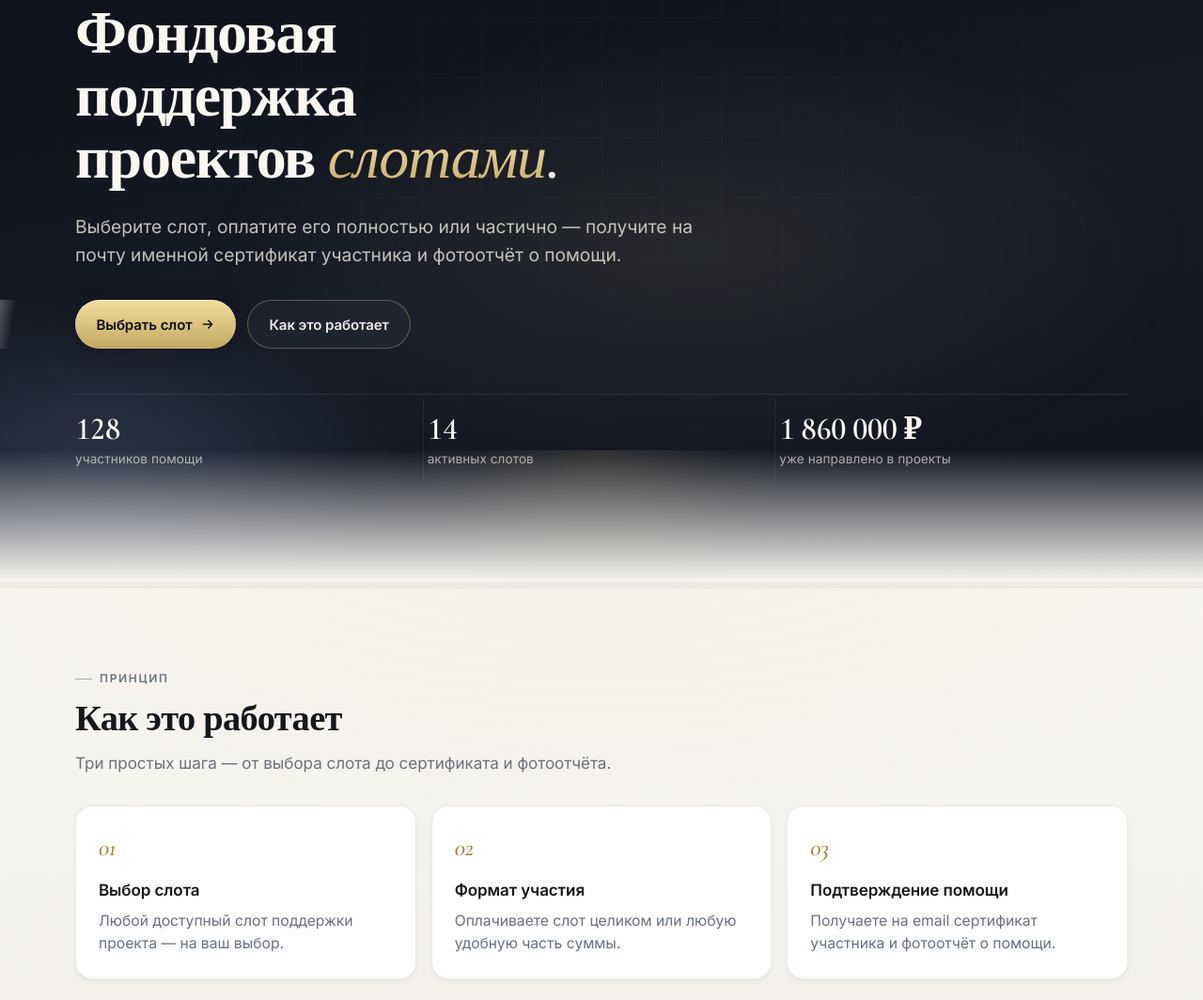
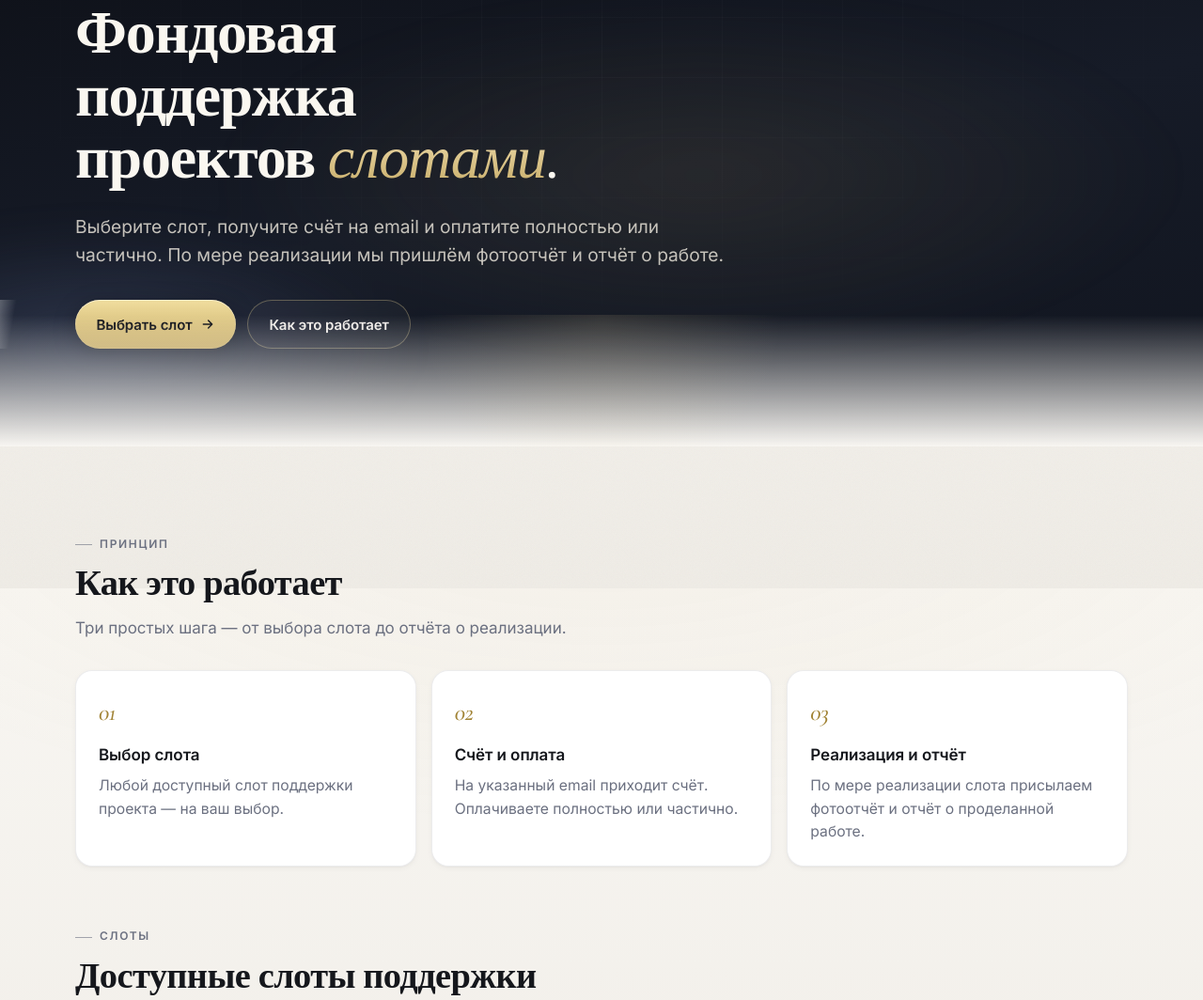
Before and after one commit to ivansolosin/charity-fund, a website: page public/index.html in a window 1280 px wide. Shown: the part 174-1238 px from the top of the page at 94% size. Drawn offline with nearby package versions, Linux system fonts and the light colour scheme.

Commit message:
copy: align landing with new flow (invoice → payment → realization report)
- Hero stats block (128 / 14 / 1.86M) removed — numbers were misleading
- Hero lead, "Как это работает" steps, meta description, email field
  label updated: no more "сертификат участника", flow now is
  invoice on email → partial/full payment → photo + realization report
- Frequency note: "улучшает качество жизни наших подопечных" →
  "улучшает работу Фонда и помогает проектам"
- Form success message rewritten to match the real flow:
  "Заявка отправлена координатору фонда. Вам будет выслан счёт
   на оплату на email …"
- Form no longer mutates slot.funded / slot.participant locally
  on submit — application is just an intent until invoice is paid
- "Участник: …" line under slot cards removed
- README copy synced

Made-with: Cursor

```diff
--- a/public/index.html
+++ b/public/index.html
@@ -4,7 +4,7 @@
     <meta charset="UTF-8" />
     <meta name="viewport" content="width=device-width, initial-scale=1.0" />
     <meta name="theme-color" content="#0f1219" />
-    <meta name="description" content="Прозрачная фондовая помощь проектам — выбор слота, оплата полностью или частично, именной сертификат и фотоотчёт." />
+    <meta name="description" content="Прозрачная фондовая помощь проектам — выбор слота, оплата по счёту, фотоотчёт и отчёт о реализации." />
     <title>Фонд — Прозрачная помощь проектам</title>
     <link rel="preconnect" href="https://fonts.googleapis.com" />
     <link rel="preconnect" href="https://fonts.gstatic.com" crossorigin />
@@ -27,7 +27,7 @@
           Фондовая поддержка проектов <em>слотами</em>.
         </h1>
         <p class="lead" data-reveal data-reveal-delay="120">
-          Выберите слот, оплатите его полностью или частично — получите на почту именной сертификат участника и фотоотчёт о помощи.
+          Выберите слот, получите счёт на email и оплатите полностью или частично. По мере реализации мы пришлём фотоотчёт и отчёт о работе.
         </p>
         <div class="hero-actions" data-reveal data-reveal-delay="180">
           <a href="#slots" class="cta" data-magnetic>
@@ -38,20 +38,6 @@
           </a>
           <a href="#how" class="cta cta-secondary">Как это работает</a>
         </div>
-        <dl class="hero-stats" data-reveal data-reveal-delay="240">
-          <div class="hero-stat">
-            <dt><span class="num tabular" data-counter="128">0</span></dt>
-            <dd>участников помощи</dd>
-          </div>
-          <div class="hero-stat">
-            <dt><span class="num tabular" data-counter="14">0</span></dt>
-            <dd>активных слотов</dd>
-          </div>
-          <div class="hero-stat">
-            <dt><span class="num tabular" data-counter="1860000" data-counter-suffix=" ₽">0 ₽</span></dt>
-            <dd>уже направлено в проекты</dd>
-          </div>
-        </dl>
       </div>
     </header>
 
@@ -60,7 +46,7 @@
         <p class="eyebrow" data-reveal>Принцип</p>
         <h2 data-reveal data-reveal-delay="60">Как это работает</h2>
         <p class="section-text" data-reveal data-reveal-delay="120">
-          Три простых шага — от выбора слота до сертификата и фотоотчёта.
+          Три простых шага — от выбора слота до отчёта о реализации.
         </p>
         <div class="steps-grid" data-reveal-stagger>
           <article class="step-card" data-reveal>
@@ -70,13 +56,13 @@
           </article>
           <article class="step-card" data-reveal>
             <span class="step-num">02</span>
-            <h3>Формат участия</h3>
-            <p>Оплачиваете слот целиком или любую удобную часть суммы.</p>
+            <h3>Счёт и оплата</h3>
+            <p>На указанный email приходит счёт. Оплачиваете полностью или частично.</p>
           </article>
           <article class="step-card" data-reveal>
             <span class="step-num">03</span>
-            <h3>Подтверждение помощи</h3>
-            <p>Получаете на email сертификат участника и фотоотчёт о помощи.</p>
+            <h3>Реализация и отчёт</h3>
+            <p>По мере реализации слота присылаем фотоотчёт и отчёт о проделанной работе.</p>
           </article>
         </div>
       </section>
@@ -139,7 +125,7 @@
           </div>
 
           <p class="frequency-note">
-            Ежемесячная подписка даже на самую небольшую, но комфортную для вас сумму улучшает качество жизни наших подопечных.
+            Ежемесячная подписка даже на самую небольшую, но комфортную для вас сумму улучшает работу Фонда и помогает проектам.
           </p>
 
           <label>
@@ -151,7 +137,7 @@
             <input id="participantName" type="text" placeholder="Например: Иван Петров или ООО Добро" required />
           </label>
           <label>
-            <span class="field-label">Email для сертификата и фотоотчёта</span>
+            <span class="field-label">Email для счёта и отчёта о реализации</span>
             <input id="email" type="email" placeholder="name@example.com" required />
           </label>
 
--- a/public/script.js
+++ b/public/script.js
@@ -48,7 +48,6 @@ function renderSlots() {
       <p class="slot-meta"><span>Собрано</span><strong>${rub(slot.funded)} · ${progress}%</strong></p>
       <p class="slot-meta"><span>Осталось</span><strong>${rub(remainder)}</strong></p>
       <div class="slot-progress"><div class="slot-progress-fill" style="width: ${progress}%"></div></div>
-      <p class="slot-participant">${slot.participant ? `Участник: ${slot.participant}` : ""}</p>
     `;
     slotsGrid.appendChild(card);
 
@@ -165,14 +164,8 @@ supportForm.addEventListener("submit", async (event) => {
       throw new Error(data.error || "Не удалось отправить заявку. Попробуйте ещё раз.");
     }
 
-    // Visual feedback — local view of the slot (real source of truth is Telegram for now)
-    slot.funded += paymentAmount;
-    slot.participant = participantName;
-    renderSlots();
-
-    const freqLabel = frequency === "monthly" ? "ежемесячное" : "разовое";
     setFormSuccess(
-      `Принято ${freqLabel} пожертвование на ${rub(paymentAmount)}. Заявка отправлена координатору фонда — на ${email} в течение дня придут сертификат и фотоотчёт.`
+      `Заявка отправлена координатору фонда. Вам будет выслан счёт на оплату на email ${email}. По мере реализации слота будет сделан фотоотчёт и предоставлен отчёт о реализации.`
     );
 
     supportForm.reset();
```
Also changed, not shown: README.md.
